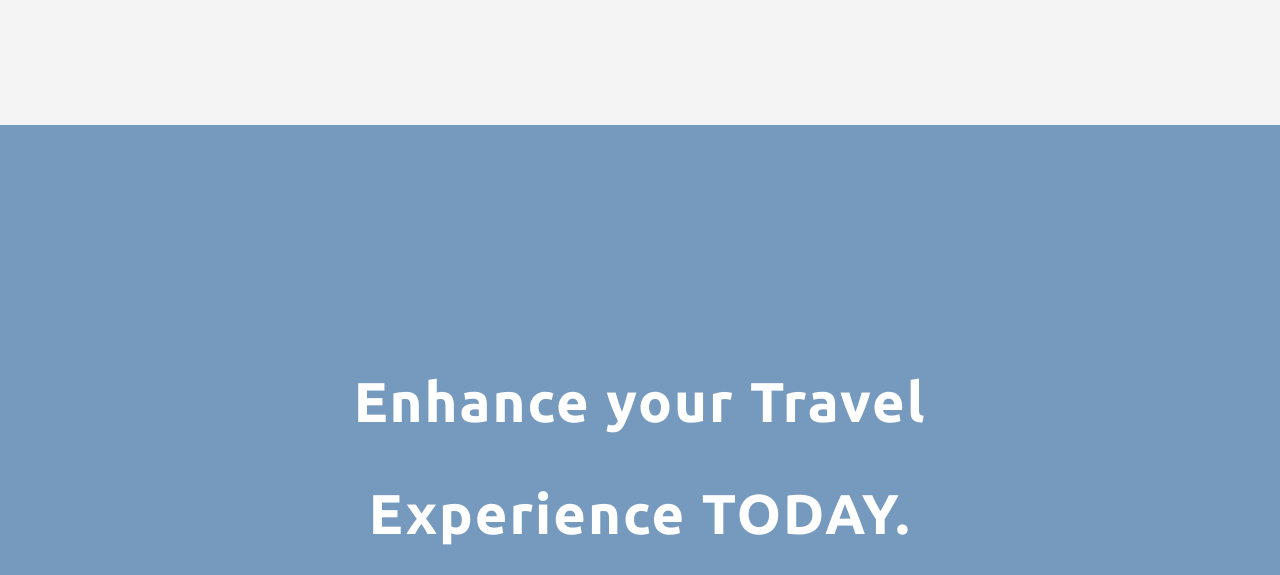
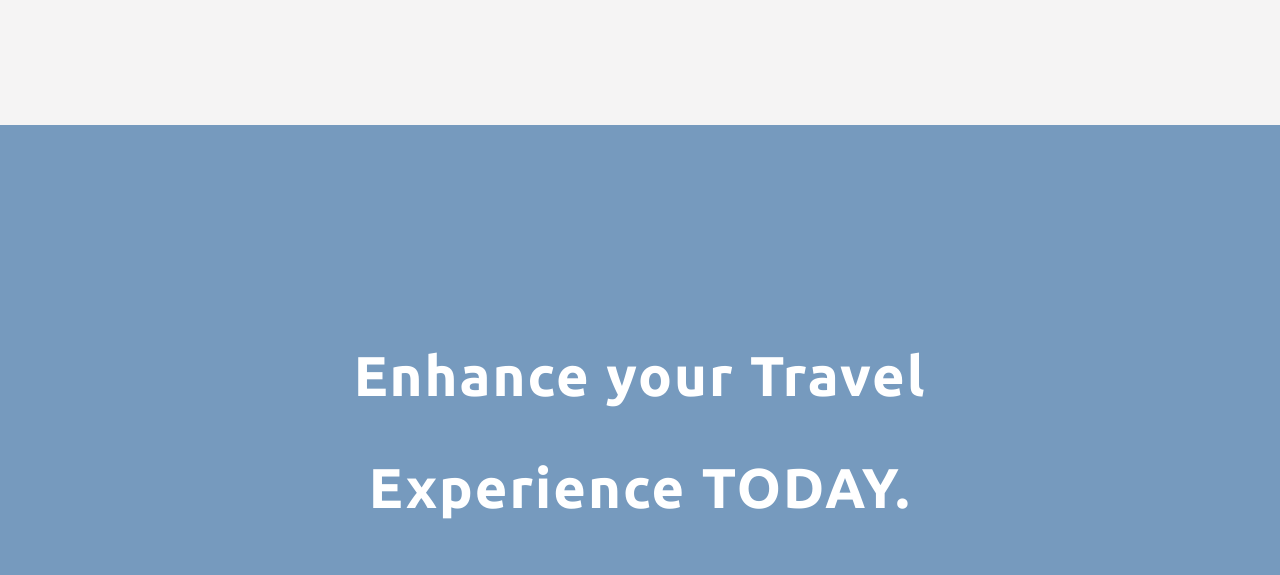
Before and after one commit to shana-dev/Start-up-Website, a plain HTML site: page index.html in a window 1280 px wide. Shown: the part 4230-4805 px from the top of the page. Drawn offline with nearby package versions, Linux system fonts and the light colour scheme.

Commit message:
Update styles.css

```diff
--- a/styles.css
+++ b/styles.css
@@ -245,7 +245,7 @@ button.download-button {
 
 /* CALL TO ACTION SECTION */
 #cta {
-  padding: 7% 10% 5%;
+  padding: 5% 10% 7%;
 }
 
 .cta-heading {
```
